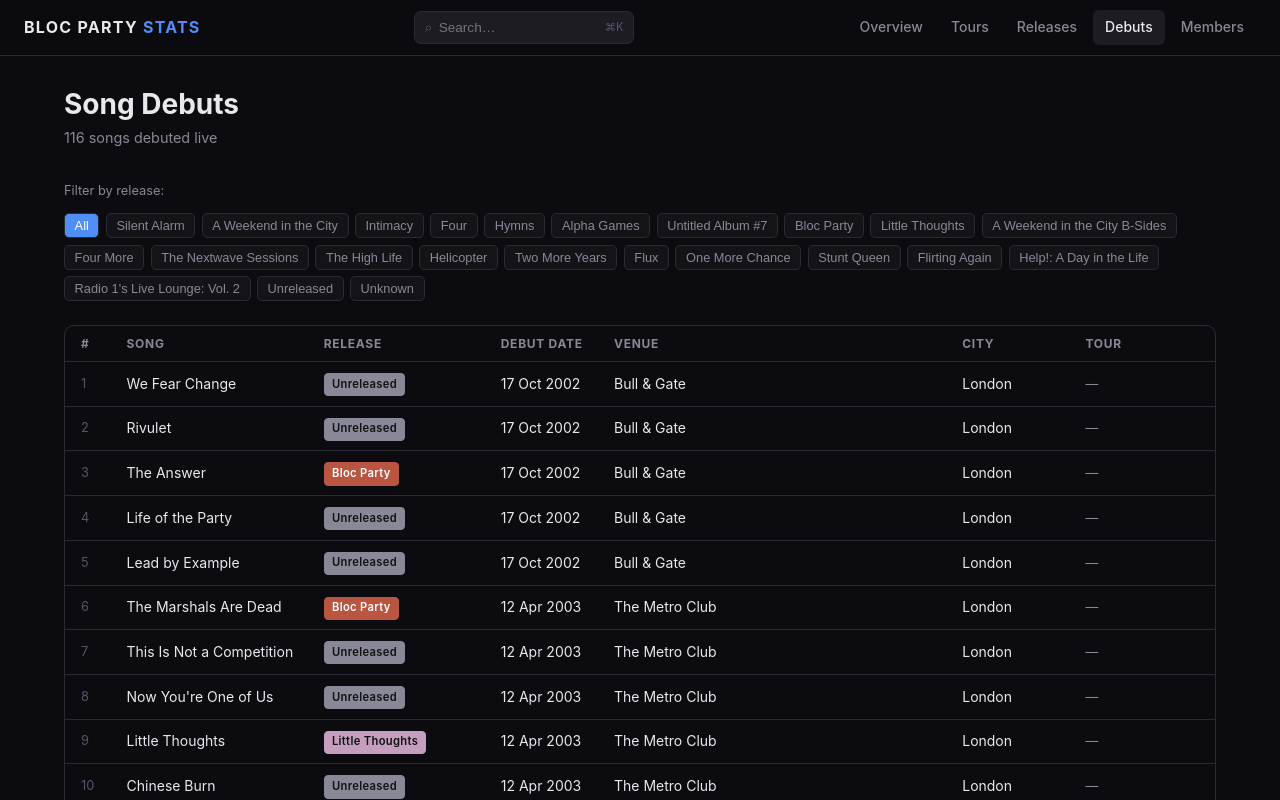
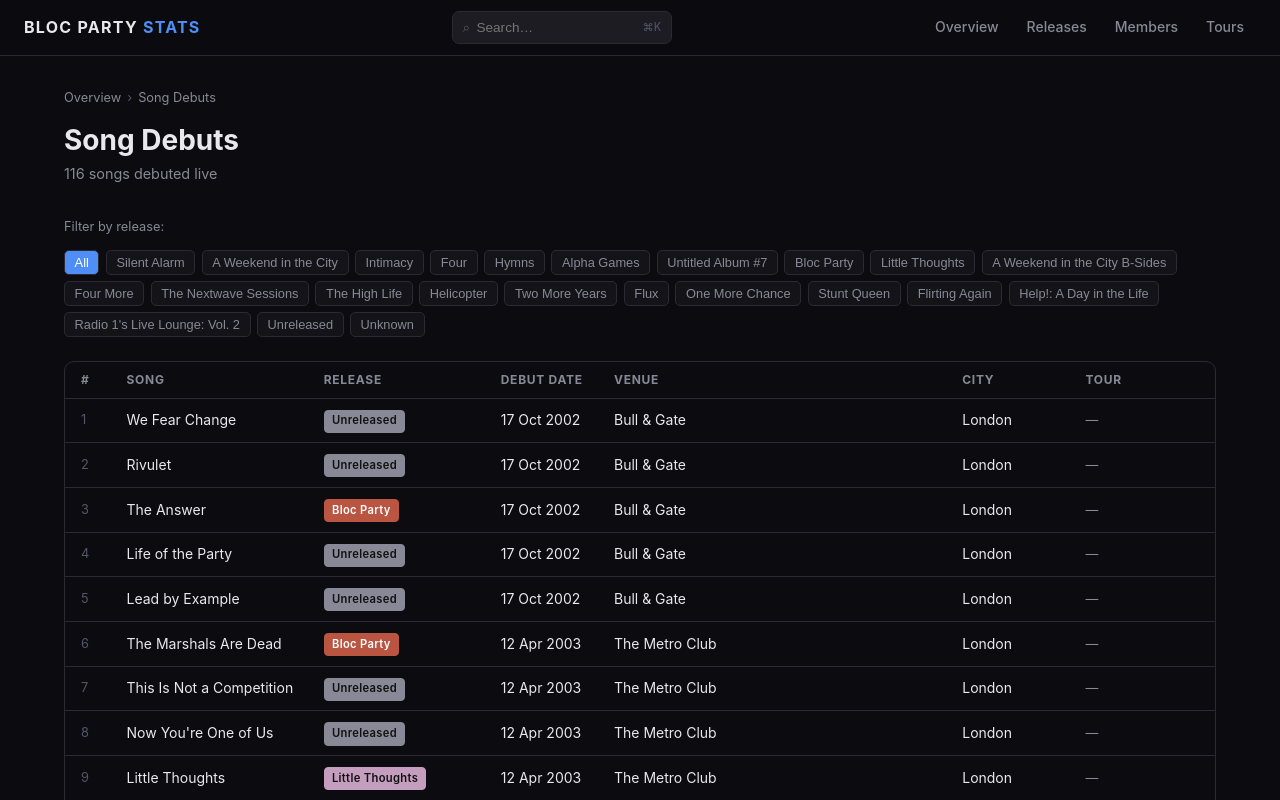
Before and after one commit to JackYW333/bloc-party-stats, a React (Vite) app: page /#/debuts in a window 1280 px wide. Shown: the top 800 px of the page. Built offline with nearby package versions, Linux system fonts and the light colour scheme.

Commit message:
Breadcrumbs and Reorder

```diff
--- a/src/App.jsx
+++ b/src/App.jsx
@@ -35,10 +35,9 @@
         <Search setlists={data.setlists} />
         <nav className="site-nav">
           <NavLink to="/" end className={({ isActive }) => isActive ? 'active' : ''}>Overview</NavLink>
+          <NavLink to="/releases" className={({ isActive }) => isActive ? 'active' : ''}>Releases</NavLink>
+          <NavLink to="/members" className={({ isActive }) => isActive ? 'active' : ''}>Members</NavLink>
           <NavLink to="/tours" className={({ isActive }) => isActive ? 'active' : ''}>Tours</NavLink>
-          <NavLink to="/releases" className={({ isActive }) => isActive ? 'active' : ''}>Releases</NavLink>
-          <NavLink to="/debuts" className={({ isActive }) => isActive ? 'active' : ''}>Debuts</NavLink>
-          <NavLink to="/members" className={({ isActive }) => isActive ? 'active' : ''}>Members</NavLink>
         </nav>
       </header>
 
--- a/src/components/AlbumDonut.jsx
+++ b/src/components/AlbumDonut.jsx
@@ -16,7 +16,7 @@
   )
 }
 
-export default function AlbumDonut({ data }) {
+export default function AlbumDonut({ data, showLink = true }) {
   const navigate = useNavigate()
   const filtered = data.filter(a => a.plays > 0)
 
@@ -24,7 +24,7 @@
     <div className="card">
       <div className="card-title" style={{ display: 'flex', justifyContent: 'space-between', alignItems: 'center' }}>
         <span>Plays by Release</span>
-        <Link to="/releases" style={{ fontSize: '0.75rem', fontWeight: 400, color: 'var(--accent)' }}>See all</Link>
+        {showLink && <Link to="/releases" style={{ fontSize: '0.75rem', fontWeight: 400, color: 'var(--accent)' }}>See all</Link>}
       </div>
       <div style={{ display: 'flex', gap: '1.25rem', alignItems: 'center' }}>
         <div style={{ width: 170, height: 170, flexShrink: 0 }}>
--- a/src/pages/AllSongsPage.jsx
+++ b/src/pages/AllSongsPage.jsx
@@ -75,7 +75,11 @@
 
       <div className="page-heading">
         <h1>All Songs</h1>
-        <p className="sub">{songs.length} unique songs played live</p>
+        <p className="sub">
+          {songs.length} unique songs played live
+          <span style={{ margin: '0 0.5rem', color: 'var(--border)' }}>·</span>
+          <Link to="/debuts" style={{ color: 'var(--accent)', fontSize: '0.875rem' }}>Song Debuts →</Link>
+        </p>
       </div>
 
       <div style={{ display: 'flex', gap: '0.75rem', marginBottom: '1.25rem', flexWrap: 'wrap', alignItems: 'center' }}>
--- a/src/pages/CountryPage.jsx
+++ b/src/pages/CountryPage.jsx
@@ -31,6 +31,8 @@
     <div className="page-container">
       <div className="breadcrumb">
         <Link to="/">Overview</Link>
+        <span className="breadcrumb__sep">›</span>
+        <Link to="/countries">All Countries</Link>
         <span className="breadcrumb__sep">›</span>
         <span>{countryName}</span>
       </div>
--- a/src/pages/DebutsPage.jsx
+++ b/src/pages/DebutsPage.jsx
@@ -37,6 +37,11 @@
 
   return (
     <div className="page-container">
+      <div className="breadcrumb">
+        <Link to="/">Overview</Link>
+        <span className="breadcrumb__sep">›</span>
+        <span>Song Debuts</span>
+      </div>
       <div className="page-heading">
         <h1>Song Debuts</h1>
         <p className="sub">{debuts.length} songs debuted live</p>
--- a/src/pages/MemberPage.jsx
+++ b/src/pages/MemberPage.jsx
@@ -55,6 +55,8 @@
   return (
     <div className="page-container">
       <div className="breadcrumb">
+        <Link to="/">Overview</Link>
+        <span className="breadcrumb__sep">›</span>
         <Link to="/members">Members</Link>
         <span className="breadcrumb__sep">›</span>
         <span>{member.name}</span>
--- a/src/pages/MembersPage.jsx
+++ b/src/pages/MembersPage.jsx
@@ -52,6 +52,11 @@
 
   return (
     <div className="page-container">
+      <div className="breadcrumb">
+        <Link to="/">Overview</Link>
+        <span className="breadcrumb__sep">›</span>
+        <span>Members</span>
+      </div>
       <div className="page-heading">
         <h1>Band Members</h1>
         <p className="sub">Show counts calculated from membership date ranges</p>
--- a/src/pages/Overview.jsx
+++ b/src/pages/Overview.jsx
@@ -3,7 +3,7 @@
 import StatCard from '../components/StatCard.jsx'
 import SongTable from '../components/SongTable.jsx'
 import ShowsPerYear from '../components/ShowsPerYear.jsx'
-import AlbumDonut from '../components/AlbumDonut.jsx'
+import AlbumCoverage from '../components/AlbumCoverage.jsx'
 import GeoBreakdown from '../components/GeoBreakdown.jsx'
 import OpenerCloser from '../components/OpenerCloser.jsx'
 import SetLengthChart from '../components/SetLengthChart.jsx'
@@ -86,7 +86,7 @@
 
       <div className="section two-col">
         <SongTable songs={stats.songs} totalShows={stats.showsWithSetlist} />
-        <AlbumDonut data={stats.albums} />
+        <AlbumCoverage data={stats.albums} />
       </div>
 
       <div className="section">
--- a/src/pages/ReleasesPage.jsx
+++ b/src/pages/ReleasesPage.jsx
@@ -2,6 +2,7 @@
 import { Link } from 'react-router-dom'
 import { computeAlbumCoverage } from '../utils/stats.js'
 import albumData from '../../config/albums.json'
+import AlbumDonut from '../components/AlbumDonut.jsx'
 
 const TYPE_ORDER = ['album', 'ep', 'single', 'compilation', 'unreleased']
 const TYPE_LABELS = {
@@ -22,10 +23,10 @@
 export default function ReleasesPage({ data }) {
   const { loading, error, setlists } = data
 
-  const coverageMap = useMemo(() => {
-    if (!setlists.length) return {}
-    const coverage = computeAlbumCoverage(setlists)
-    return Object.fromEntries(coverage.map(c => [c.id, c]))
+  const { coverageMap, coverage } = useMemo(() => {
+    if (!setlists.length) return { coverageMap: {}, coverage: [] }
+    const cov = computeAlbumCoverage(setlists)
+    return { coverageMap: Object.fromEntries(cov.map(c => [c.id, c])), coverage: cov }
   }, [setlists])
 
   const grouped = useMemo(() => {
@@ -52,6 +53,11 @@
 
   return (
     <div className="page-container">
+      <div className="breadcrumb">
+        <Link to="/">Overview</Link>
+        <span className="breadcrumb__sep">›</span>
+        <span>Releases</span>
+      </div>
       <div className="page-heading">
         <h1>Releases</h1>
         <p className="sub">{albumData.length} releases</p>
@@ -119,6 +125,12 @@
           </div>
         )
       })}
+
+      {coverage.length > 0 && (
+        <div className="section">
+          <AlbumDonut data={coverage} showLink={false} />
+        </div>
+      )}
     </div>
   )
 }
--- a/src/pages/SongPage.jsx
+++ b/src/pages/SongPage.jsx
@@ -53,6 +53,8 @@
     <div className="page-container">
       <div className="breadcrumb">
         <Link to="/">Overview</Link>
+        <span className="breadcrumb__sep">›</span>
+        <Link to="/songs">All Songs</Link>
         <span className="breadcrumb__sep">›</span>
         <span>{decoded}</span>
       </div>
--- a/src/pages/TourPage.jsx
+++ b/src/pages/TourPage.jsx
@@ -55,6 +55,8 @@
   return (
     <div className="page-container">
       <div className="breadcrumb">
+        <Link to="/">Overview</Link>
+        <span className="breadcrumb__sep">›</span>
         <Link to="/tours">Tours</Link>
         <span className="breadcrumb__sep">›</span>
         <span>{decoded}</span>
--- a/src/pages/ToursPage.jsx
+++ b/src/pages/ToursPage.jsx
@@ -15,6 +15,11 @@
 
   return (
     <div className="page-container">
+      <div className="breadcrumb">
+        <Link to="/">Overview</Link>
+        <span className="breadcrumb__sep">›</span>
+        <span>Tours</span>
+      </div>
       <div className="page-heading">
         <h1>Tours</h1>
         <p className="sub">{tours.length} tour{tours.length !== 1 ? 's' : ''} · {setlists.length} total shows</p>
```
